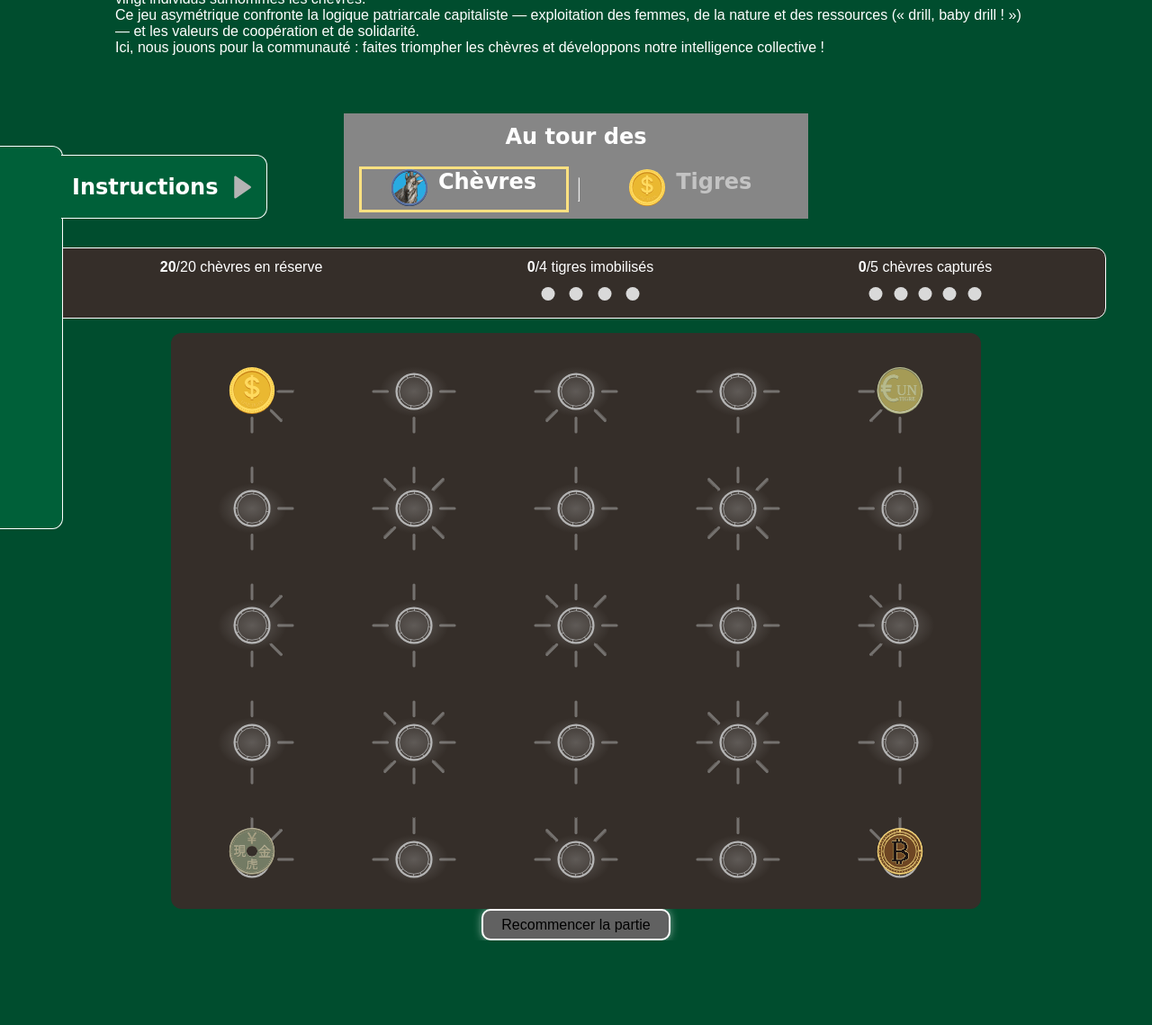
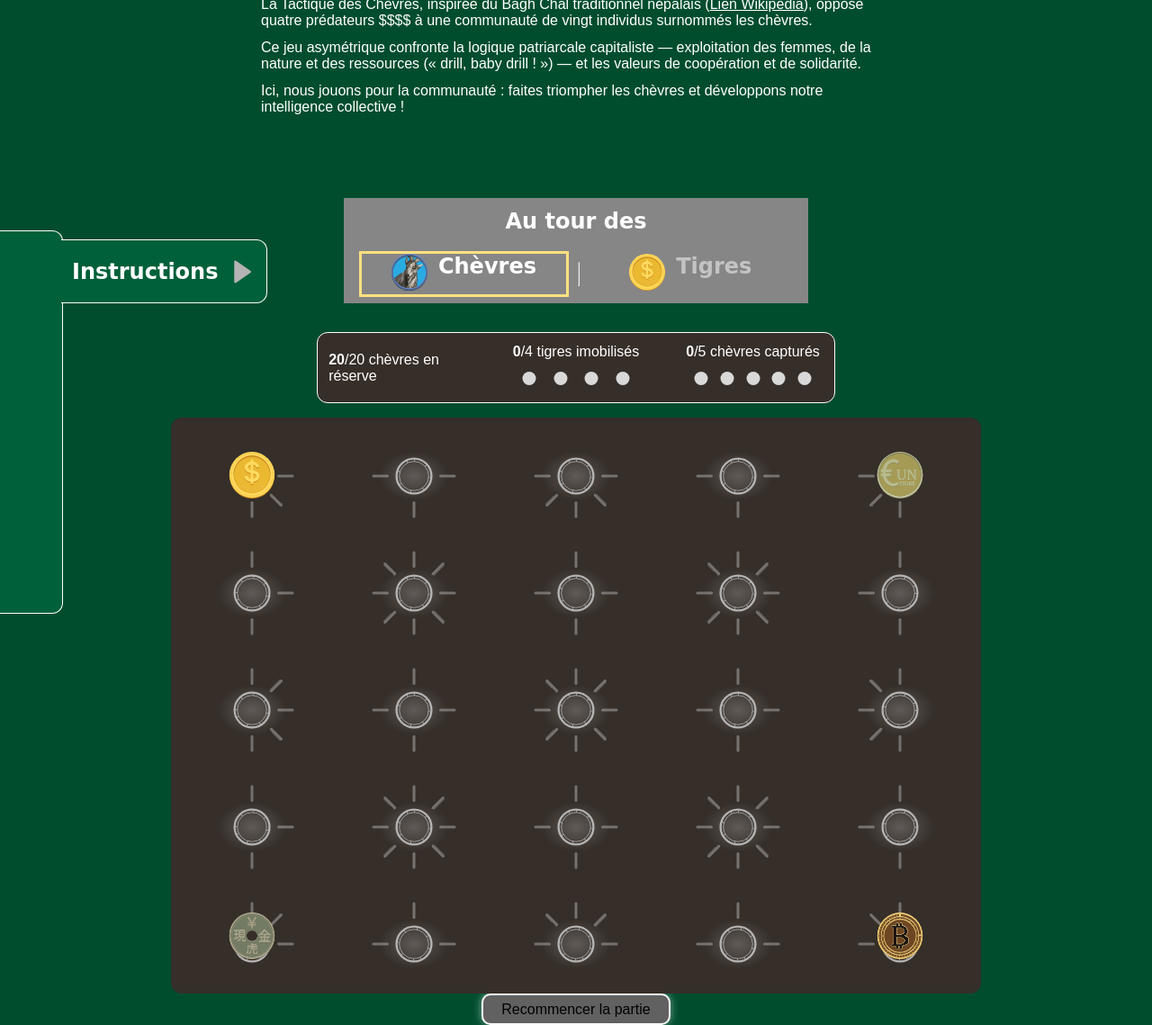
Before and after one commit to raphaellabbelatreille/Bagh_Chal, a plain HTML site: page index.html in a window 1280 px wide. Shown: the part 69-1208 px from the top of the page at 90% size. Before the commit the page ends 1114 px from the top, so only its background shows below. Drawn offline with Linux system fonts and the light colour scheme.

```diff
--- a/game/Game.js
+++ b/game/Game.js
@@ -242,7 +242,7 @@ export class Game {
         this.scoreTigreImobile = 0
         this.refScoreTigreImobil = document.getElementById("indiquateur_tigres_imobilise")
         this.refScoreTigreImobil.textContent= this.scoreTigreImobile;
-        for (let index = 1; index < 4; index++) {
+        for (let index = 1; index < 5; index++) {
                 document.getElementById("tigres_imobile_"+index).src = "img/Circle.svg"
         }
 
@@ -256,7 +256,7 @@ export class Game {
     incrementerScoreTigre(){
         this.scoreChevreCapturer++
         this.refScoreChevreCapturer.textContent = this.scoreChevreCapturer
-        document.getElementById("tigres_scores_"+this.scoreChevreCapturer).src = "img/Chevre/Chevre_1.svg"
+        document.getElementById("tigres_scores_"+this.scoreChevreCapturer).src = "img/Chevre/Male.svg"
     }
 
     decrementerReserveChevre(nbrChevreEnJeu){
--- a/style/style.scss
+++ b/style/style.scss
@@ -113,9 +113,16 @@ small {
 
 .section_context {
     width:80%;
+    max-width: 700px;
     margin:auto;
+    gap: 12px;
+    display: flex;
+    flex-direction: column;
+    padding: 12px;
 }
 main.page_jeu{
+    margin-top: 1em;
+    margin-bottom: 1em;
     position: relative;
     width: 100%;
     display: flex;
@@ -252,10 +259,7 @@ main.page_jeu{
             } */
         }
         .scoreBoard {
-            width: 90vw;
             margin: auto;
-            padding:10px;
-            border-radius: 12px;
             display: flex;
             flex-direction: row;
             justify-content: space-around;
@@ -263,12 +267,14 @@ main.page_jeu{
             border-radius: 12px;
             background-color: var(--couleurFondBoard);
             padding: 12px;
+            gap: 40px;
+            align-items: center;
             .indiquateur_chevres_reserves, .indiquateur_tigres_imobilise ,.indiquateur_tigres_scores{
                 display: flex;
                 flex-direction: column;
                 align-items: center;
                 gap: 5px;
-
+                width:30%;
             }
             .indiquateur_chevres_reserves{
 
@@ -281,10 +287,21 @@ main.page_jeu{
                     width:100%;
                     height: 30px;
                     img {
-                        max-width:30px;
-                        max-height:30px;
+                        max-width:20px;
+                        max-height:20px;
                     }
                 }
+            }
+            @media (min-width) {
+                .indiquateur_tigres_imobilise, .indiquateur_tigres_scores {
+                    .liste {
+                        img {
+                            max-width:30px;
+                            max-height:30px;
+                        }
+                    }
+                }
+
             }
         }
         .board_gazon {
@@ -402,8 +419,10 @@ main.page_jeu{
         justify-content: space-around;
         img {
             margin: auto;
-            width: 40%;
-            height: 40%;
+            min-width: 40%;
+            min-height: 40%;
+            width: 45px;
+            height: 45px;
         }
         &.bordered {
             border-width: 3px;
@@ -431,6 +450,7 @@ main.page_jeu{
             display: flex;
             flex-direction: row;
             gap:-3px;
+            margin-left: 0px;
             * {
                 transform-origin: 0% 0%;
                 transition: transform 0.5s cubic-bezier(0.77,0.2,0.05,1.0);
```
Also changed, not shown: index.html (+6 -7 lines), style/style.css, 1 other file.
